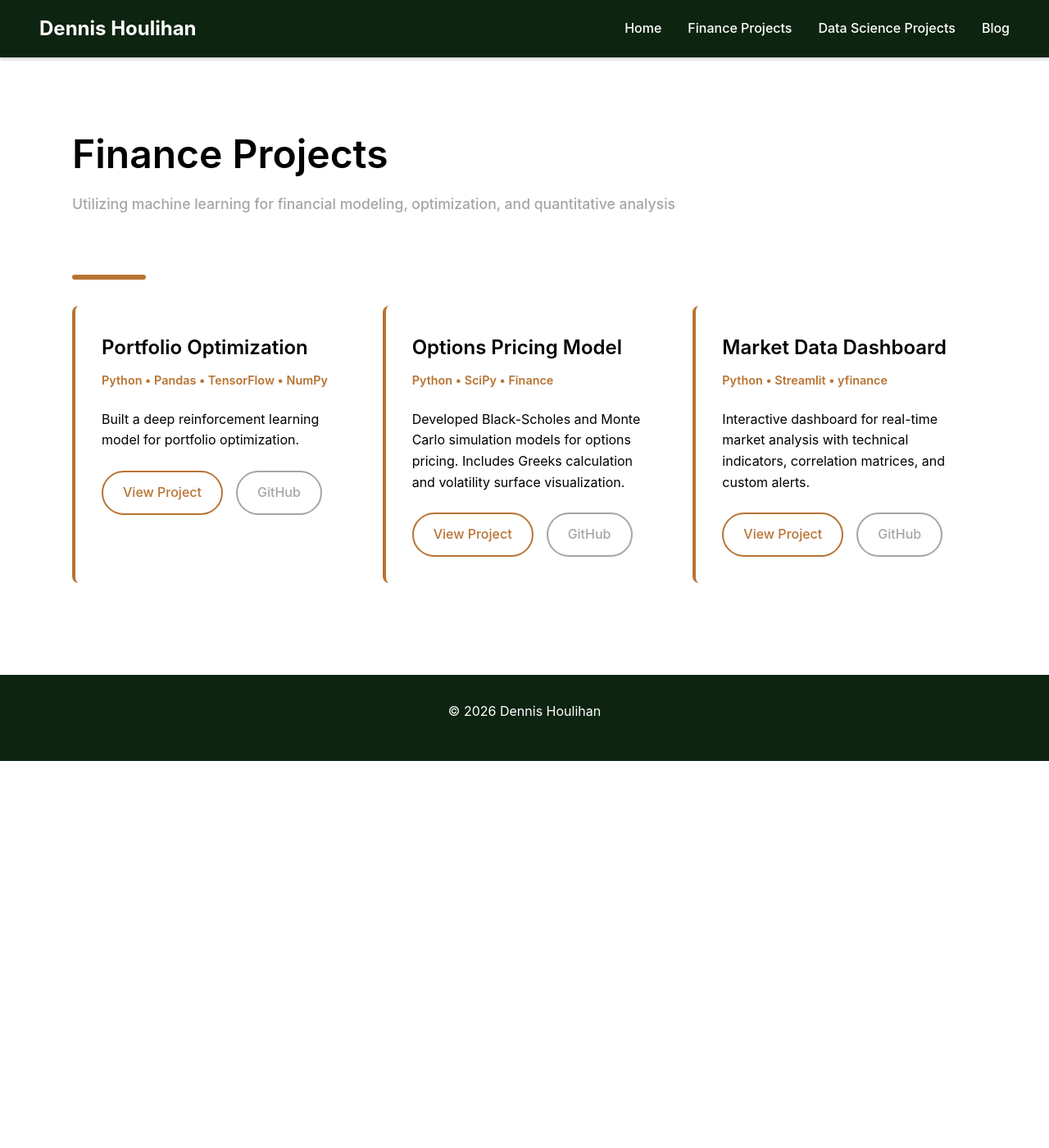
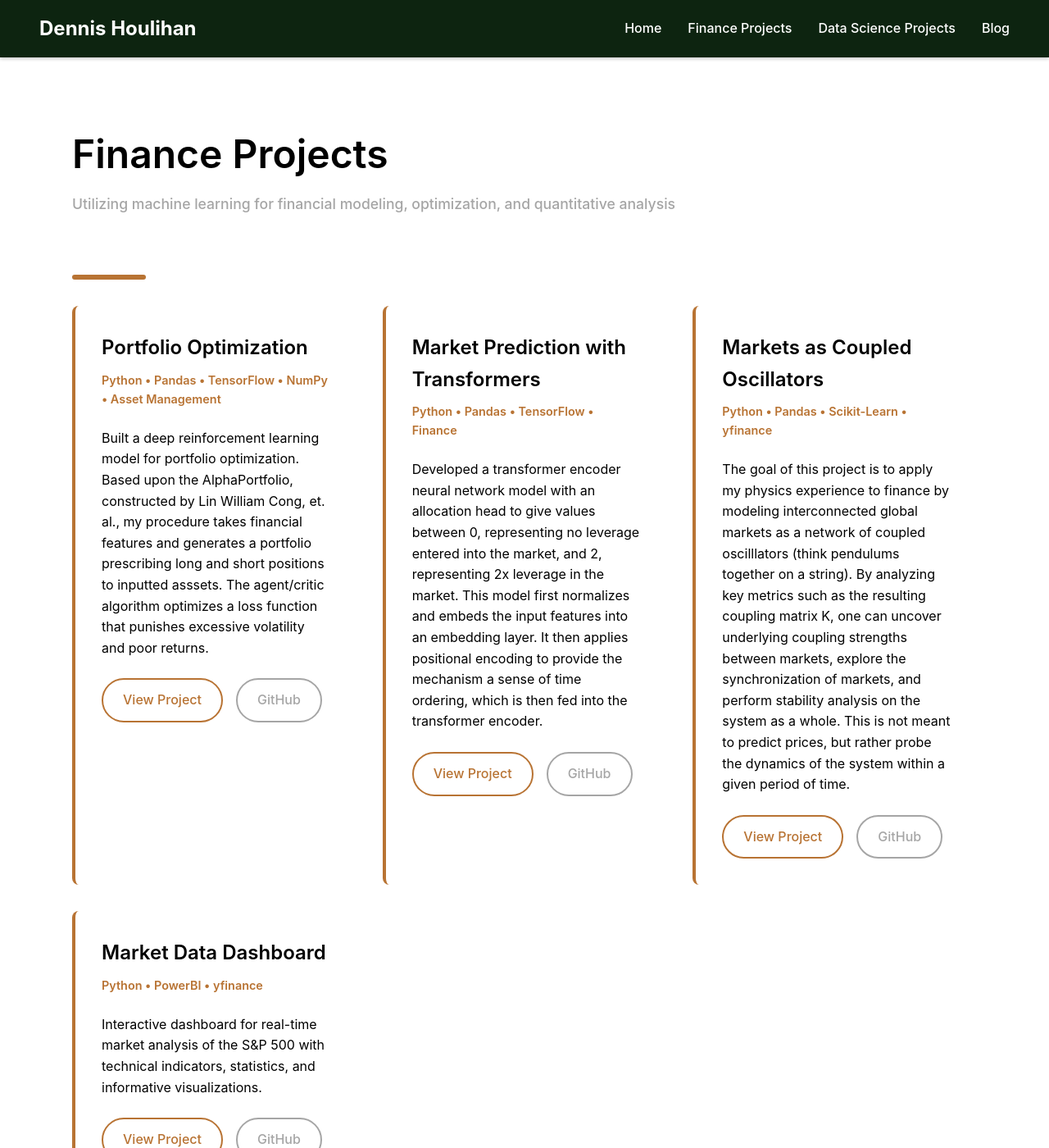
Before and after one commit to DJHoulihan/DJHoulihan.github.io, a Jekyll site: the page built from Finance Projects/index.html, in a window 1280 px wide and 1400 px high. Shown: the whole window at 82% size. Built offline with Jekyll 4.4.1, drawn with Linux system fonts in a browser that asks for light colours.

Commit message:
Adding project descriptions and links

```diff
--- a/Finance Projects/index.html
+++ b/Finance Projects/index.html
@@ -19,19 +19,30 @@ title: Finance Projects
   <!-- Project 1 -->
   <article class="project-card">
     <h2>Portfolio Optimization</h2>
-    <p class="project-meta">Python • Pandas • TensorFlow • NumPy</p>
-    <p>Built a deep reinforcement learning model for portfolio optimization.</p>
+    <p class="project-meta">Python • Pandas • TensorFlow • NumPy • Asset Management</p>
+    <p>
+      Built a deep reinforcement learning model for portfolio optimization. Based upon the AlphaPortfolio, constructed by
+      Lin William Cong, et. al., my procedure takes financial features and generates a portfolio prescribing long and short
+      positions to inputted asssets. The agent/critic algorithm optimizes a loss function that punishes excessive volatility
+      and poor returns.
+    </p>
     <div class="project-links">
       <a href="#" class="btn">View Project</a>
-      <a href="#" class="btn-secondary">GitHub</a>
+      <a href="https://github.com/DJHoulihan/Portfolio_Optimization/tree/main" class="btn-secondary">GitHub</a>
     </div>
   </article>
 
   <!-- Project 2 -->
   <article class="project-card">
-    <h2>Options Pricing Model</h2>
-    <p class="project-meta">Python • SciPy • Finance</p>
-    <p>Developed Black-Scholes and Monte Carlo simulation models for options pricing. Includes Greeks calculation and volatility surface visualization.</p>
+    <h2>Market Prediction with Transformers</h2>
+    <p class="project-meta">Python • Pandas • TensorFlow • Finance</p>
+    <p>
+      Developed a transformer encoder neural network model with an allocation head to give values between 0,
+      representing no leverage entered into the market, and 2, representing 2x leverage in the market.
+      This model first normalizes and embeds the input features into an embedding layer.
+      It then applies positional encoding to provide the mechanism a sense of time ordering, which is then fed
+      into the transformer encoder.
+    </p>
     <div class="project-links">
       <a href="#" class="btn">View Project</a>
       <a href="#" class="btn-secondary">GitHub</a>
@@ -40,12 +51,29 @@ title: Finance Projects
 
   <!-- Project 3 -->
   <article class="project-card">
-    <h2>Market Data Dashboard</h2>
-    <p class="project-meta">Python • Streamlit • yfinance</p>
-    <p>Interactive dashboard for real-time market analysis with technical indicators, correlation matrices, and custom alerts.</p>
+    <h2>Markets as Coupled Oscillators</h2>
+    <p class="project-meta">Python • Pandas • Scikit-Learn • yfinance</p>
+    <p>
+      The goal of this project is to apply my physics experience to finance by modeling interconnected global markets
+      as a network of coupled oscilllators (think pendulums together on a string). By analyzing key metrics such as the
+      resulting coupling matrix K, one can uncover underlying coupling strengths between markets, explore the
+      synchronization of markets, and perform stability analysis on the system as a whole. This is not meant to predict prices,
+      but rather probe the dynamics of the system within a given period of time.
+    </p>
     <div class="project-links">
       <a href="#" class="btn">View Project</a>
       <a href="#" class="btn-secondary">GitHub</a>
+    </div>
+  </article>
+
+  <article class="project-card">
+    <h2>Market Data Dashboard</h2>
+    <p class="project-meta">Python • PowerBI • yfinance</p>
+    <p>Interactive dashboard for real-time market analysis of the S&P 500 with technical indicators,
+      statistics, and informative visualizations.</p>
+    <div class="project-links">
+      <a href="#" class="btn">View Project</a>
+      <a href="https://app.powerbi.com/groups/me/reports/584a468d-b957-41b6-ae95-38e5e47cc558/a05bce00a0ebbcec68b8?ctid=a36450eb-db06-42a7-8d1b-026719f701e3&experience=power-bi" class="btn-secondary">GitHub</a>
     </div>
   </article>
 
--- a/index.html
+++ b/index.html
@@ -37,9 +37,7 @@ layout: default
   </p>
 </section>
 
-<!-- ===================== -->
 <!-- DUAL TIMELINE SECTION -->
-<!-- ===================== -->
 <section id="timeline" style="max-width:100%; margin:4rem 0 0 0; padding:0 0.5rem;">
   <h2 style="text-align:left; margin-bottom:0.5rem; color:#000000;">
     Experience & Education
```
Also changed, not shown: Data Science Projects/index.html (+19 -11 lines).
